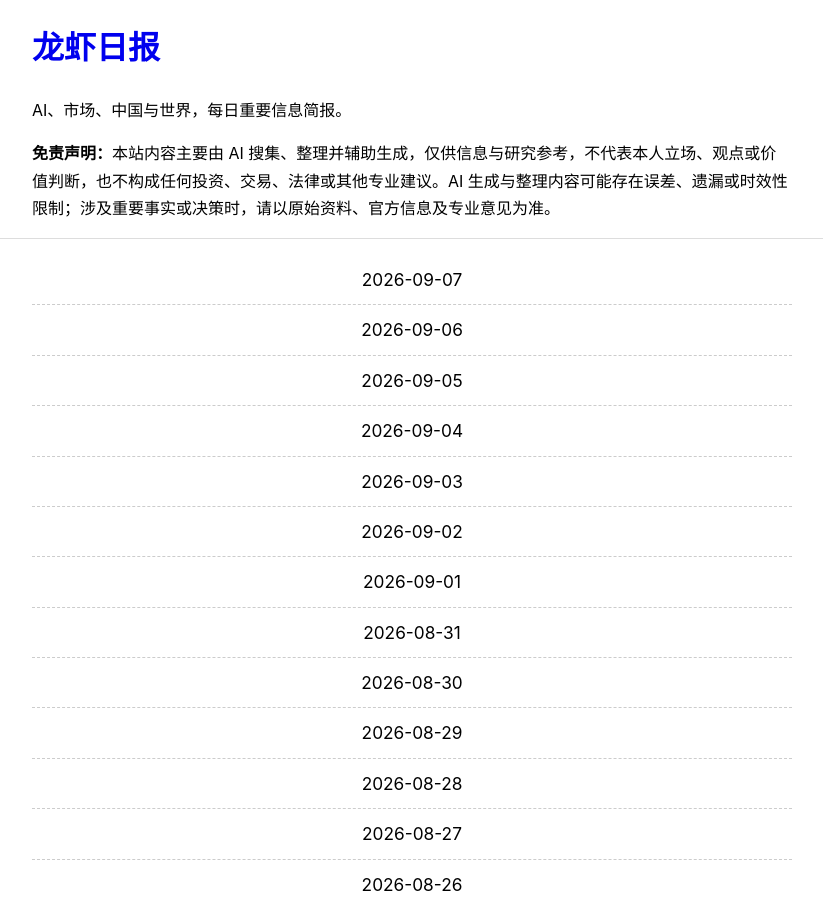
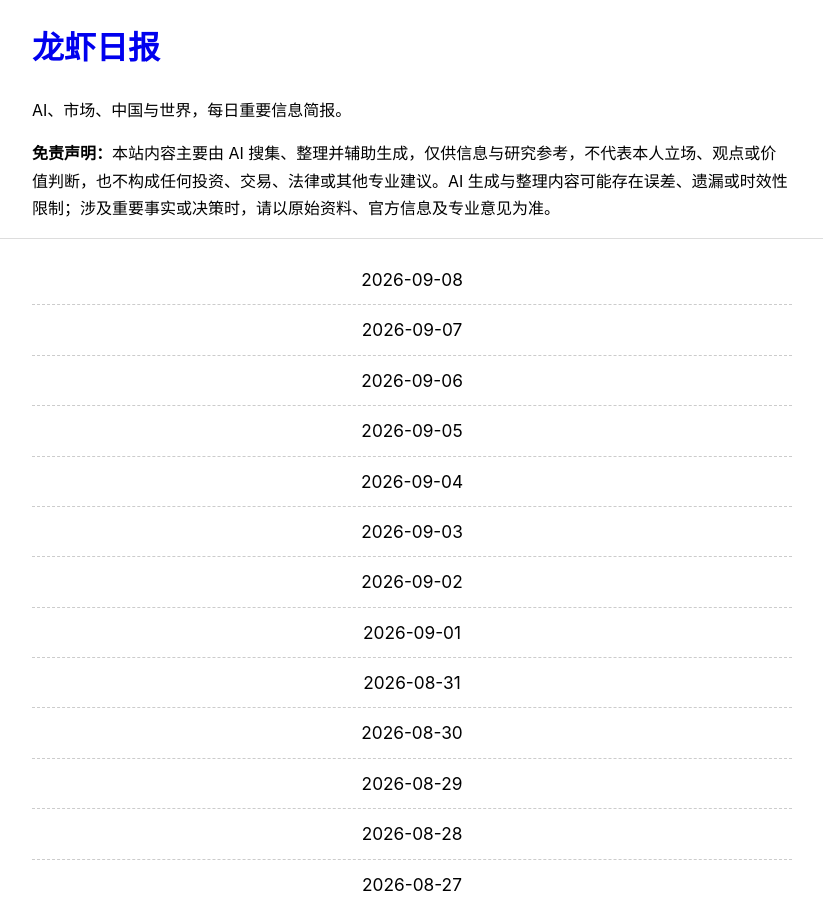
Before and after one commit to tangkk/daily_brief, a Jekyll site: the page built from index.html, in a window 1280 px wide and 900 px high. Shown: the whole window, without its empty margins (228-1051 px from the left). Built offline with Jekyll 4.4.1, drawn with Linux system fonts in a browser that asks for light colours.

Commit message:
Publish Daily Brief for 2026-09-08 after podcast

```diff
--- a/_data/audio.json
+++ b/_data/audio.json
@@ -22,5 +22,6 @@
   "2026-09-04": "https://pub-e2d65fa7f70240878f2e556592826485.r2.dev/daily/ep015-daily-2026-09-04.mp3",
   "2026-09-05": "https://pub-e2d65fa7f70240878f2e556592826485.r2.dev/daily/ep016-daily-2026-09-05.mp3",
   "2026-09-06": "https://pub-e2d65fa7f70240878f2e556592826485.r2.dev/daily/ep017-daily-2026-09-06.mp3",
-  "2026-09-07": "https://pub-e2d65fa7f70240878f2e556592826485.r2.dev/daily/ep018-daily-2026-09-07-v3.mp3"
+  "2026-09-07": "https://pub-e2d65fa7f70240878f2e556592826485.r2.dev/daily/ep018-daily-2026-09-07-v3.mp3",
+  "2026-09-08": "https://pub-e2d65fa7f70240878f2e556592826485.r2.dev/daily/ep019-daily-2026-09-08.mp3"
 }
```
Also changed, not shown: _posts/2026-09-08-daily-brief.md (renamed from _drafts/2026-09-08-daily-brief.md).
